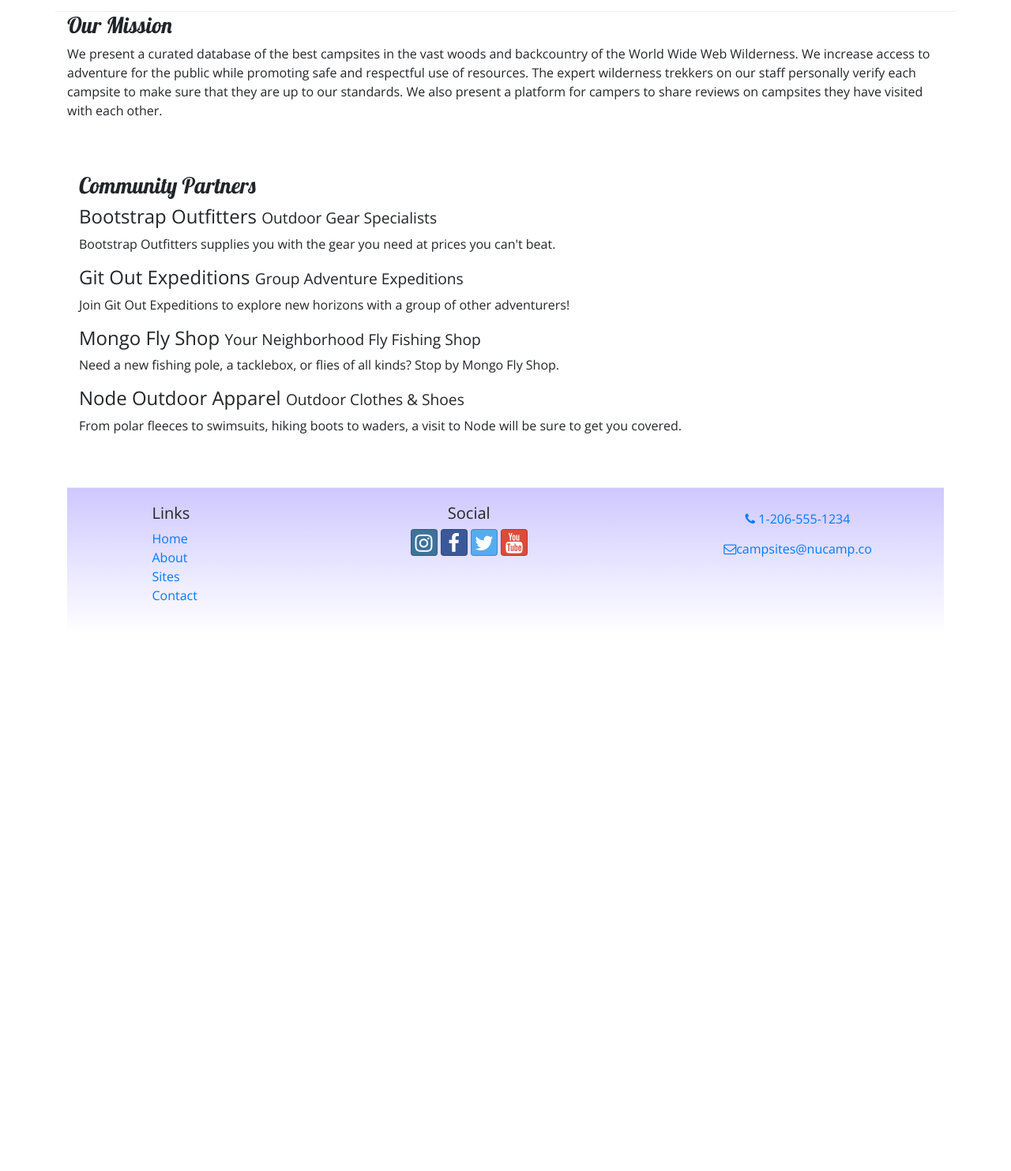
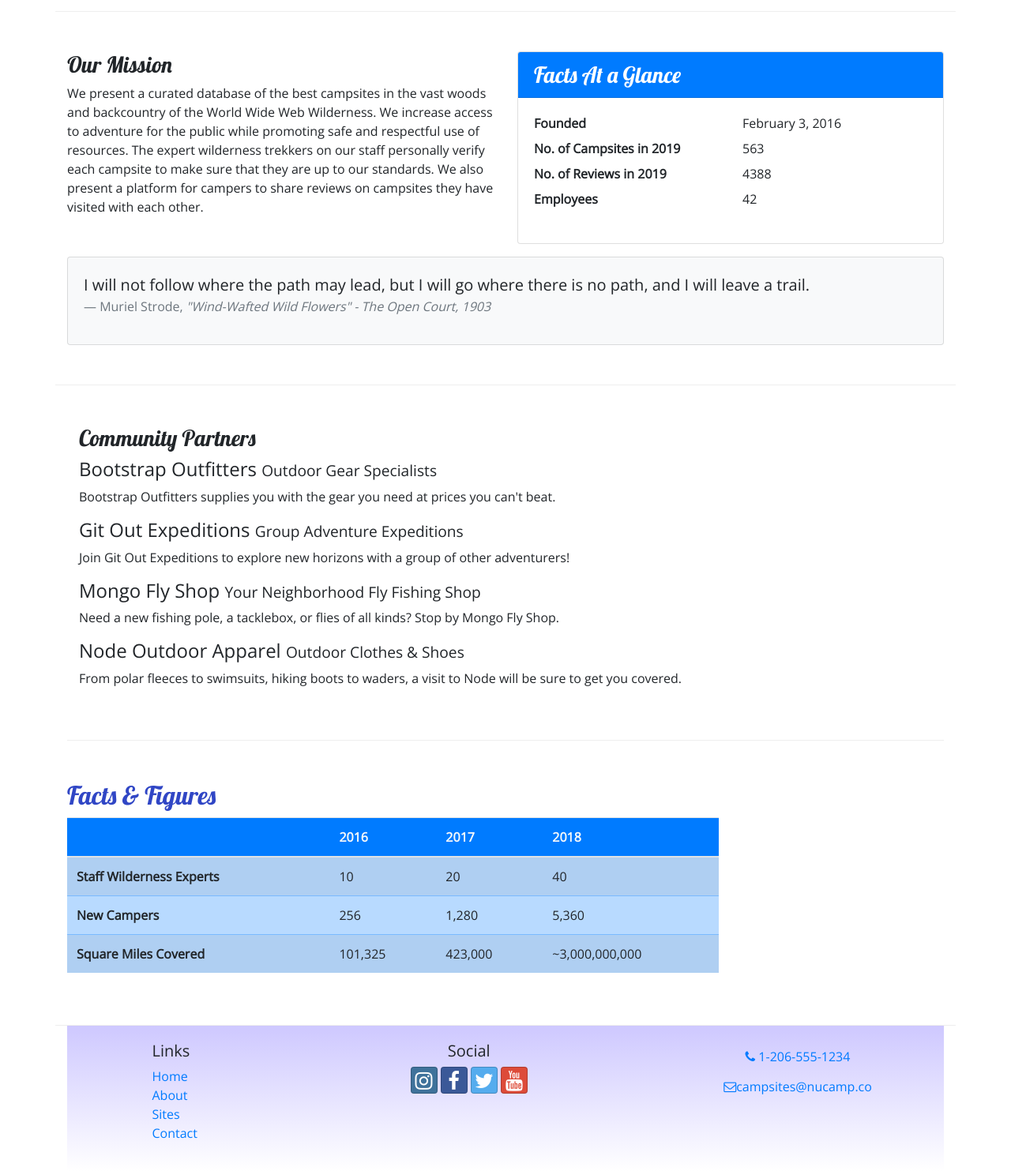
Before and after one commit to Brian-P1100/nucampsite, a website: page aboutus.html in a window 1280 px wide. Shown: the part 440-1923 px from the top of the page at 79% size. Before the commit the page ends 1242 px from the top, so only its background shows below. Drawn offline with nearby package versions, Linux system fonts and the light colour scheme.

Commit message:
tables and cards

```diff
--- a/aboutus.html
+++ b/aboutus.html
@@ -57,10 +57,40 @@
             </div>
         </div>
 
-        <div>
-            <div>
+        <div class="row row-content">
+            <div class="col-sm-6">
                 <h3>Our Mission</h3>
-                <p>We present a curated database of the best campsites in the vast woods and backcountry of the World Wide Web Wilderness. We increase access to adventure for the public while promoting safe and respectful use of resources. The expert wilderness trekkers on our staff personally verify each campsite to make sure that they are up to our standards. We also present a platform for campers to share reviews on campsites they have visited with each other.</p>
+                <p>We present a curated database of the best campsites in the vast woods and backcountry of the World Wide Web Wilderness. We increase access to adventure for the public while promoting safe and respectful use of resources. The expert wilderness trekkers on our staff personally verify each campsite to make sure that they are up to our standards. We also present a platform for campers to share reviews on campsites they have visited with  each other.</p>
+            </div>
+
+            <div class="col-sm-6">
+                <div class="card">
+                    <h3 class="card-header bg-primary text-white">Facts At a Glance</h3>
+                    <div class="card-body">
+                        <dl class="row">
+                            <dt class="col-6">Founded</dt>
+                            <dd class="col-6">February 3, 2016</dd>
+                            <dt class="col-6">No. of Campsites in 2019</dt>
+                            <dd class="col-6">563</dd>
+                            <dt class="col-6">No. of Reviews in 2019</dt>
+                            <dd class="col-6">4388</dd>
+                            <dt class="col-6">Employees</dt>
+                            <dd class="col-6">42</dd>
+                        </dl>
+                    </div>
+                </div>
+            </div>
+            <div class="col">
+                <div class="card bg-light mt-3">
+                    <blockquote class="blockquote card-body">
+                        <p class="mb-0">I will not follow where the path may lead, but I will go where there is no path, and I will leave a trail.</p>
+                        <footer class="blockquote-footer">Muriel Strode,
+                            <cite title="Source Title">"Wind-Wafted Wild Flowers" -
+                                The Open Court, 1903
+                            </cite>
+                        </footer>
+                    </blockquote>
+        		</div>
             </div>
         </div>
 
@@ -82,7 +112,45 @@
         </div>
     </div>
 
-    <footer>
+    <div class="row row-content">
+        <div class="col-sm-9">
+            <h2>Facts &amp; Figures</h2>
+            <div class="table-responsive">
+                   <table class="table table-striped">
+                    <thead>
+                        <tr class="bg-primary text-light">
+                            <th></th>
+                            <th>2016</th>
+                            <th>2017</th>
+                            <th>2018</th>
+                        </tr>
+                    </thead>
+                    <tbody class="table-primary">
+                        <tr>
+                            <th>Staff Wilderness Experts</th>
+                            <td>10</td>
+                            <td>20</td>
+                            <td>40</td>
+                        </tr>
+                        <tr>
+                            <th>New Campers</th>
+                            <td>256</td>
+                            <td>1,280</td>
+                            <td>5,360</td>
+                        </tr>
+                        <tr>
+                            <th>Square Miles Covered</th>
+                            <td>101,325</td>
+                            <td>423,000</td>
+                            <td>~3,000,000,000</td>
+                        </tr>
+                    </tbody>
+                </table>
+            </div>
+        </div>
+    </div>
+
+    <footer class="site-footer">
         <div class="container">
             <div class="row">
                 <div class="col-4 col-sm-2 offset-1">
--- a/css/styles.css
+++ b/css/styles.css
@@ -14,7 +14,7 @@ header h2 {
     color: #CEC8FF;
 }
 
-footer {
+.site-footer {
     background-image: linear-gradient(#CEC8FF, white);
     padding: 20px 0;
 }
```
Also changed, not shown: contactus.html (+1 -1 lines), index.html (+1 -1 lines).
